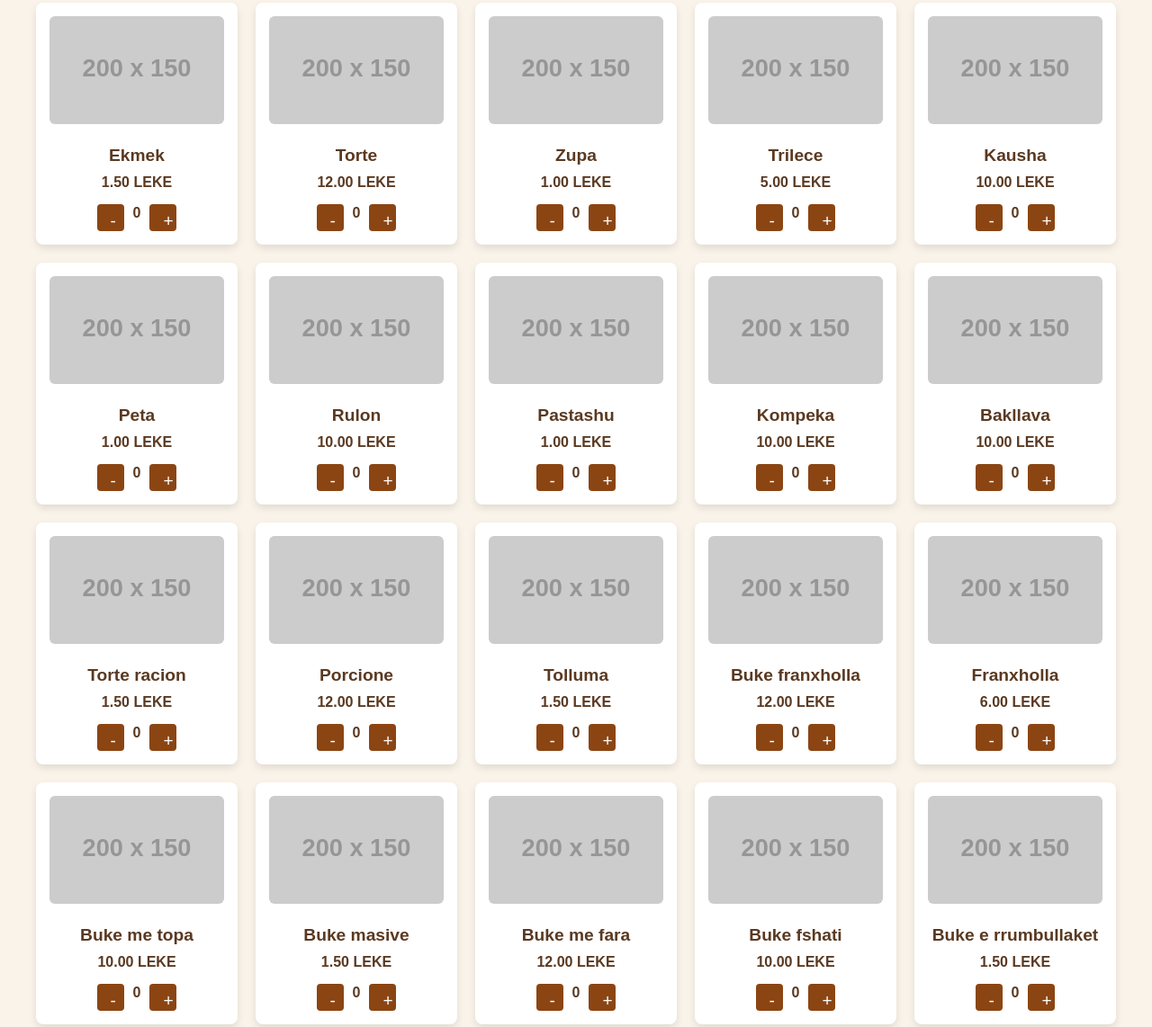
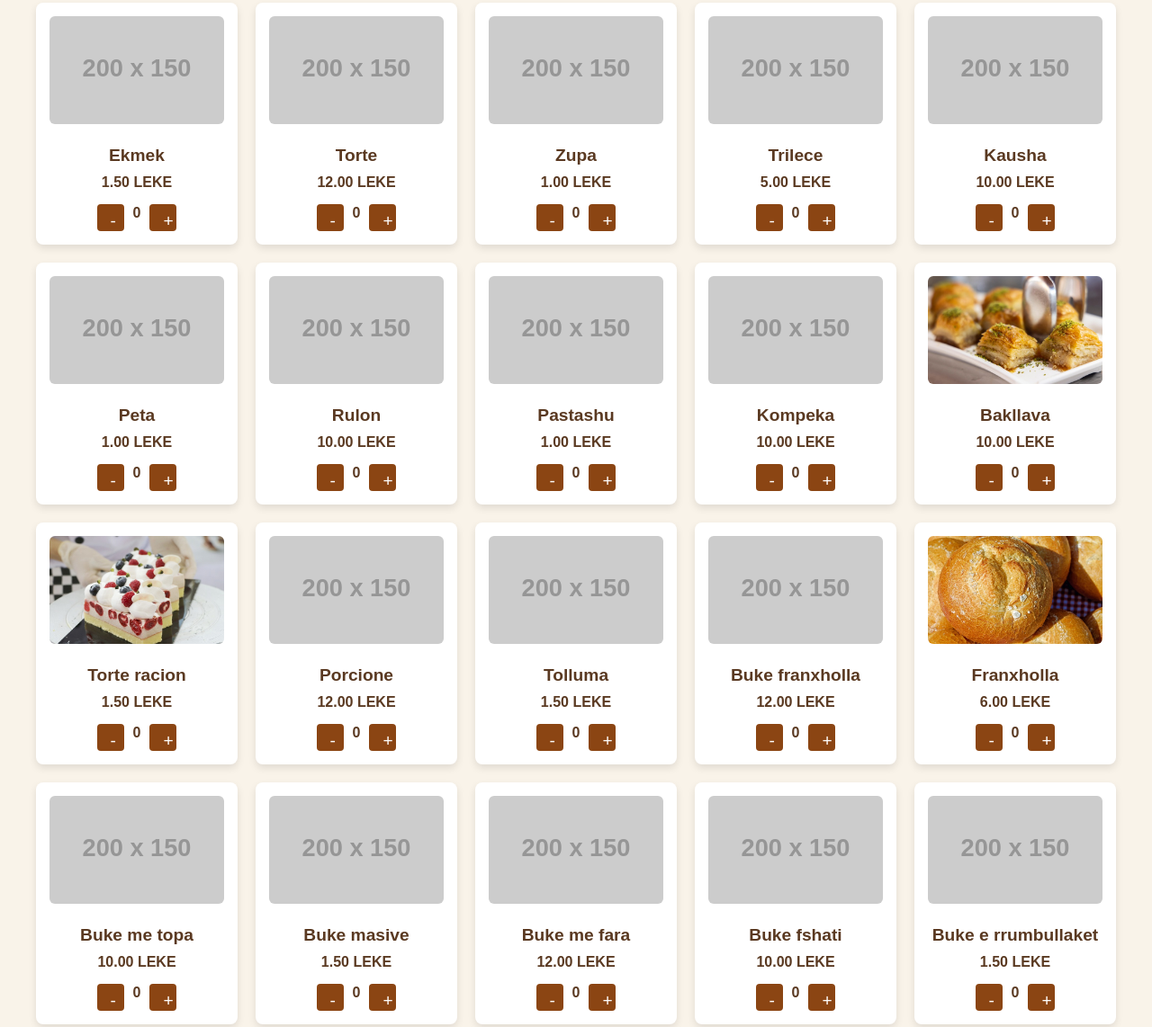
Before and after one commit to kristina-hanxhara9/porosit, a plain HTML site: page index.html in a window 1280 px wide. Shown: the part 290-1432 px from the top of the page at 90% size. Drawn offline with Linux system fonts and the light colour scheme; placeholder pictures from the web are drawn by us.

Commit message:
added some pictures

```diff
--- a/index.html
+++ b/index.html
@@ -428,12 +428,12 @@
             { id: 7, product: "Rulon", price: 10.000, category: "embelsira", image: "https://placehold.co/200x150/pink/white?text=Rulon" },
             { id: 8, product: "Pastashu", price: 1.000, category: "embelsira", image: "https://placehold.co/200x150/pink/white?text=Pastashu" },
             { id: 9, product: "Kompeka", price: 10.000, category: "embelsira", image: "https://placehold.co/200x150/pink/white?text=Kompeka" },
-            { id: 10, product: "Bakllava", price: 10.000, category: "embelsira", image: "https://placehold.co/200x150/pink/white?text=Bakllava" },
-            { id: 11, product: "Torte racion", price: 1.5, category: "embelsira", image: "https://via.placeholder.com/200x150?text=Torte+racion" },
+            { id: 10, product: "Bakllava", price: 10.000, category: "embelsira", image: "images/bakllave.jpg" },
+            { id: 11, product: "Torte racion", price: 1.5, category: "embelsira", image: "images/copa.jpg" },
             { id: 12, product: "Porcione", price: 12.000, category: "embelsira", image: "https://via.placeholder.com/200x150?text=Porcione" },
             { id: 13, product: "Tolluma", price: 1.5, category: "embelsira", image: "https://via.placeholder.com/200x150?text=Tolluma" },
             { id: 14, product: "Buke franxholla", price: 12.000, category: "buke", image: "https://via.placeholder.com/200x150?text=Buke+franxholla" },
-            { id: 15, product: "Franxholla", price: 6.000, category: "buke", image: "https://via.placeholder.com/200x150?text=Franxholla" },
+            { id: 15, product: "Franxholla", price: 6.000, category: "buke", image: "images/buke.jpg" },
             { id: 16, product: "Buke me topa", price: 10.000, category: "buke", image: "https://via.placeholder.com/200x150?text=Buke+me+topa" },
             { id: 17, product: "Buke masive", price: 1.5, category: "buke", image: "https://via.placeholder.com/200x150?text=Buke+masive" },
             { id: 18, product: "Buke me fara", price: 12.000, category: "buke", image: "https://via.placeholder.com/200x150?text=Buke+me+fara" },
@@ -455,7 +455,7 @@
             { id: 34, product: "Briosh", price: 10.000, category: "buke", image: "https://via.placeholder.com/200x150?text=Briosh" },
             { id: 35, product: "Donat", price: 1.5, category: "embelsira", image: "https://via.placeholder.com/200x150?text=Donat" },
             { id: 36, product: "Byrek", price: 5.00, category: "te-tjera", image: "https://via.placeholder.com/200x150?text=Byrek" },
-            { id: 37, product: "Pica", price: 1.5, category: "te-tjera", image: "https://via.placeholder.com/200x150?text=Pica" },
+            { id: 37, product: "Pica", price: 1.5, category: "te-tjera", image: "images/pica.jpg" },
             { id: 38, product: "Kos 380gr", price: 12.000, category: "produkte-qumeshti", image: "https://via.placeholder.com/200x150?text=Kos+380gr" },
             { id: 39, product: "Kos bidon", price: 6.000, category: "produkte-qumeshti", image: "https://via.placeholder.com/200x150?text=Kos+bidon" },
             { id: 40, product: "Kos i madh", price: 12.000, category: "produkte-qumeshti", image: "https://via.placeholder.com/200x150?text=Kos+i+madh" },
@@ -470,7 +470,7 @@
                 product: "Torte Ditëlindje",
                 price: 25.00,
                 category: "torta-porosi",
-                image: "https://placehold.co/300x200/pink/white?text=Torte+Ditelindje",
+                image: "images/birthday.jpg",
                 isCustomCake: true,
                 description: "Torte e përshtatshme për festa ditëlindjeje. E disponueshme në shumë shije dhe dekorime.",
                 flavors: ["Çokollatë", "Vanilje", "Dredhëz", "Karamel"],
@@ -492,7 +492,7 @@
                 product: "Torte për Fëmijë",
                 price: 22.00,
                 category: "torta-porosi",
-                image: "https://via.placeholder.com/300x200?text=Torte+per+Femije",
+                image: "images/birthday.jpg",
                 isCustomCake: true,
                 description: "Torte me tema të ndryshme për fëmijë. Personazhe vizatimor dhe ngjyra të gjalla.",
                 flavors: ["Çokollatë", "Vanilje", "Frutat e Pyllit", "Luleshtrydhe"],
@@ -503,7 +503,7 @@
                 product: "Torte Çokollatë",
                 price: 20.00,
                 category: "torta-porosi",
-                image: "https://via.placeholder.com/300x200?text=Torte+Cokollatë",
+                image: "images/ferrero.jpg",
                 isCustomCake: true,
                 description: "Torte e pasur me çokollatë. Ideale për dashuritë e çokollatës.",
                 flavors: ["Çokollatë e Zezë", "Çokollatë Qumështi", "Çokollatë me Arra"],
```
Also changed, not shown: images/bakllave.jpg (added), images/birthday.jpg (added), images/buke.jpg (added), images/copa.jpg (added), images/ferrero.jpg (added), images/pica.jpg (added).
